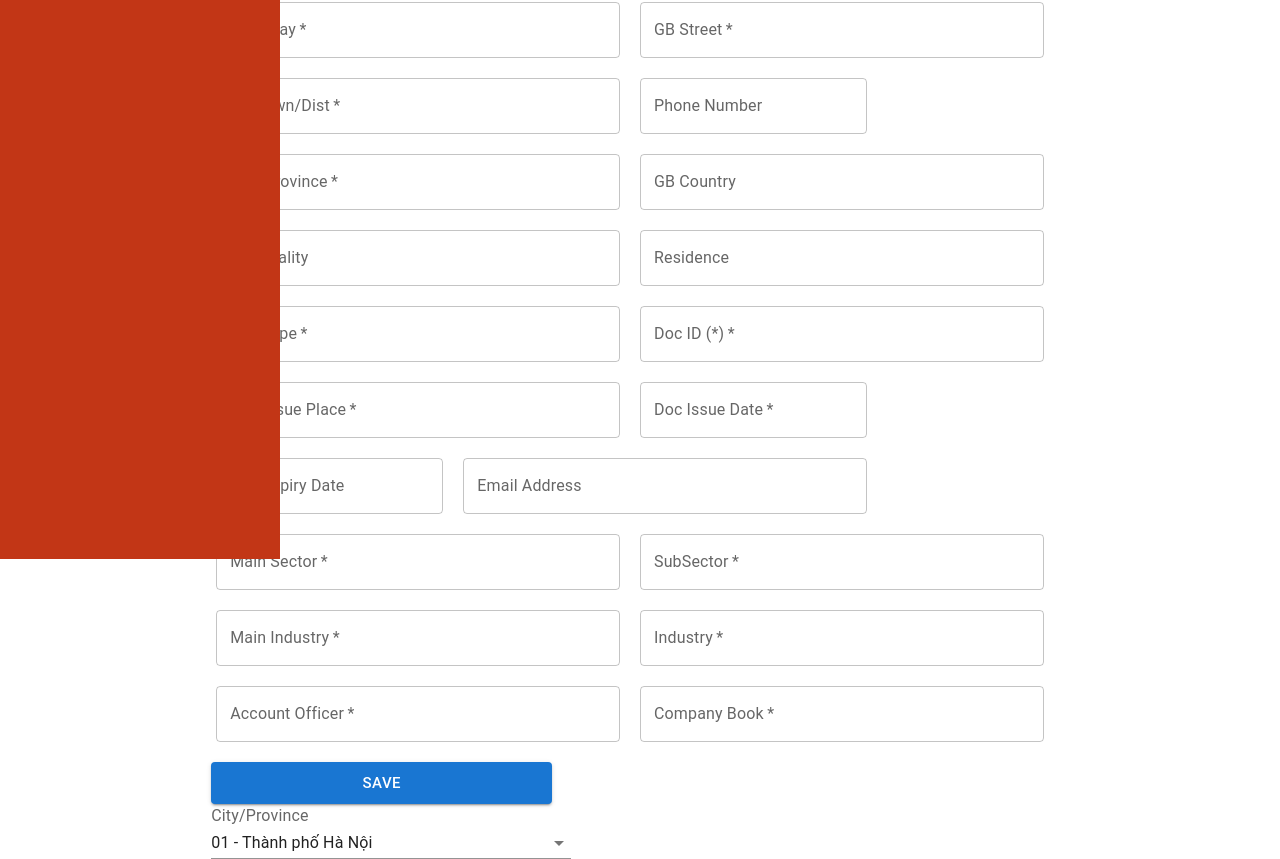
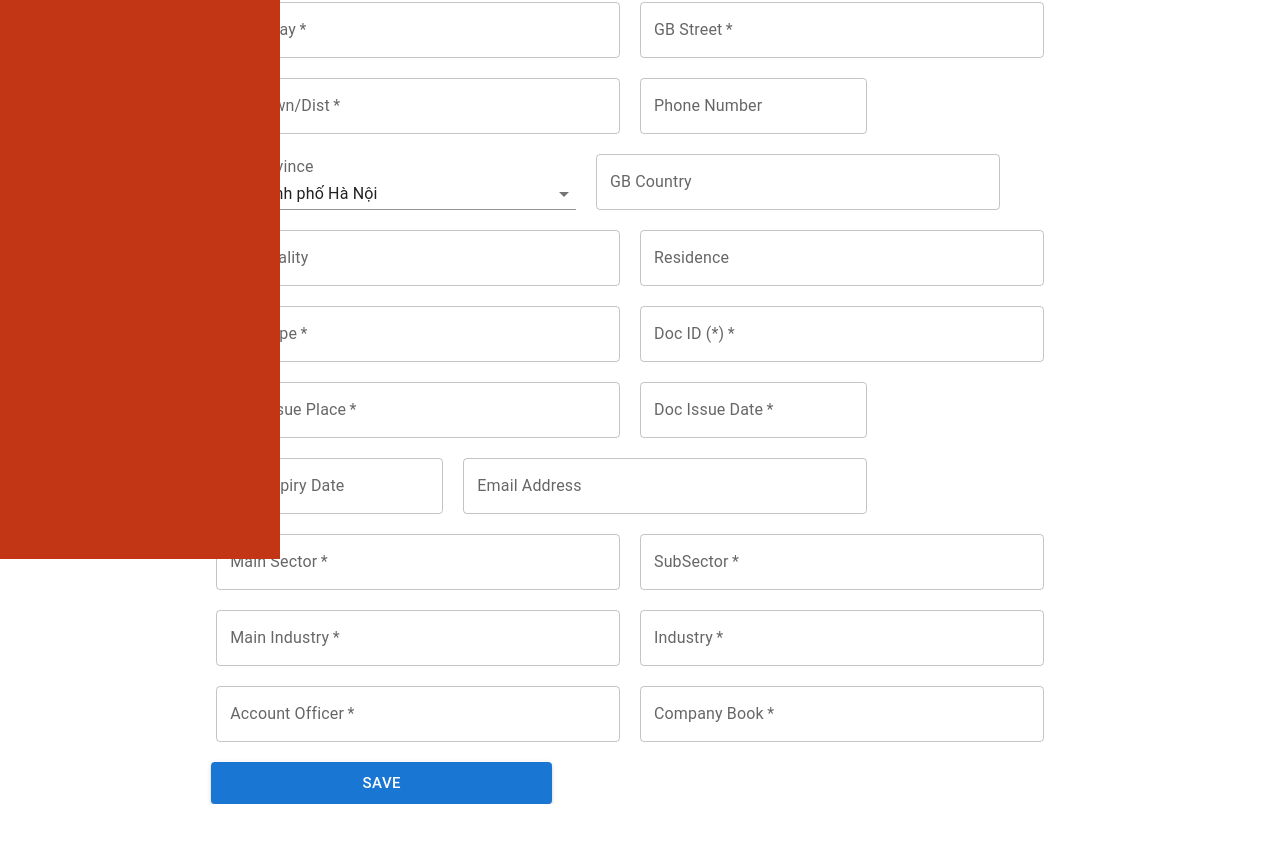
Before and after one commit to nguyenlethaihoang/core-banking, a React (Create React App) app: page /customer_management in a window 1280 px wide. Shown: the part 301-1160 px from the top of the page. After the commit the page ends 1105 px from the top, so only its background shows below. Built offline with nearby package versions, Linux system fonts and the light colour scheme.

Commit message:
v0.1: update city

```diff
--- a/src/components/Layout/components/SelectBox/index.js
+++ b/src/components/Layout/components/SelectBox/index.js
@@ -6,7 +6,6 @@ function SelectBox({props}) {
     let string = props.stringValue
     return (
         <div>
-            {console.log(string)}
             <InputLabel
                 variant="standard"
                 htmlFor="uncontrolled-native"
@@ -21,11 +20,12 @@ function SelectBox({props}) {
                 // id: 'uncontrolled-native',
                 // }}
             >
-                {CityData.map((item, index) => {
-                  return (
-                    <option key={index} value={item}>{item}</option>
-                  )
-                })}
+                if (string == "CityData") {
+                    CityData.map((item, index) => {
+                        return (
+                            <option key={index} value={item}>{item}</option>
+                        )
+                })} else
             </NativeSelect>
         </div>
     )
--- a/src/pages/CustomerManagement/CustomerManagement.js
+++ b/src/pages/CustomerManagement/CustomerManagement.js
@@ -85,12 +85,14 @@ function CustomerManagement() {
         <div
                 style={{ display: "flex", alignItems: "flex-end", margin: "20px 5px" }}
             >
-                <TextField sx={{ width: `40ch`, mr: `20px`}}
+                {/* <TextField sx={{ width: `40ch`, mr: `20px`}}
                     required
                     id="txtCityProvince"
                     label="City/Province"
                     variant="outlined"
-                />
+                /> */}
+                <SelectBox props="CityData"/>
+
                 <TextField sx={{ width: `40ch`, mr: `20px`}}
                     // required
                     id="txtGBCountry"
@@ -231,7 +233,7 @@ function CustomerManagement() {
             SAVE
         </Button>
 
-        <SelectBox props="CityData"/>
+
 
         </div>
     )
```
